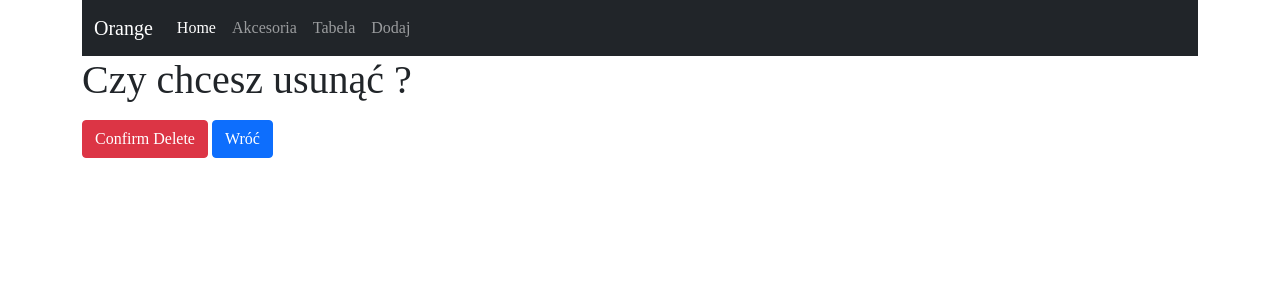
After one commit to ProSwiety/Orange, a Django app: page /inw/table/delete in a window 1280 px wide. The commit adds this page. Shown: the top 300 px of the page. Run offline with Django 4.2, Linux system fonts and the light colour scheme; some libraries are stand-ins or nearby versions.

Commit message:
confirm delete

```diff
--- a/work_site/inw/templates/inw/inwmodel_create_form.html
+++ b/work_site/inw/templates/inw/inwmodel_create_form.html
@@ -10,6 +10,8 @@
     {{form|crispy}}
     <div class="mb-0">
         <button type="submit" class="btn btn-primary btn">Zapisz</button>
+        <a class="btn btn-primary" href="{% url 'myapp:table' %}">Wróć</a>
+
     </div>
 </form>
 {% endblock %}
--- /dev/null
+++ b/work_site/inw/templates/inw/inwmodel_delete_list.html
@@ -0,0 +1,21 @@
+{% extends 'base.html' %}
+
+{% block title %} Delete {% endblock %}
+
+{% block content %}
+<h1>Czy chcesz usunąć ?</h1>
+<form method="POST">
+    {% csrf_token %}
+    <ul>
+        {% for object in objects %}
+            <li>
+                {{object.Nazwa}}
+                {{object.EAN}}
+                {{object.Ilosc}}
+            </li>
+        {% endfor %}
+    </ul>
+    <button type="submit" class="btn btn-danger" name="confirm">Confirm Delete</button>
+    <a class="btn btn-primary" href="{% url 'myapp:table' %}">Wróć</a>
+</form>
+{% endblock %}
--- a/work_site/inw/templates/inw/inwmodel_update_form.html
+++ b/work_site/inw/templates/inw/inwmodel_update_form.html
@@ -10,6 +10,7 @@
     {{form|crispy}}
     <div class="mb-0">
         <input class="btn-primary" type="submit" value="Zapisz">
+        <a class="btn btn-primary" href="{% url 'myapp:table' %}">Wróć</a>
     </div>
 </form>
 {% endblock %}
--- a/work_site/inw/urls.py
+++ b/work_site/inw/urls.py
@@ -8,7 +8,7 @@ urlpatterns = [
     path('upload/',views.UploadData.as_view(), name='upload'),
     path('create/',views.CreateData.as_view(), name='create'),
     path('update/<int:pk>',views.UpdateView.as_view(), name='update'),
-    path('sort_up/',views.table_sort_up, name='sortu'),
-    path('sort_down/',views.table_sort_down, name='sortd'),
-    path('test/',views.TestList.as_view()),
+    path('table/sort_up/',views.table_sort_up, name='sortu'),
+    path('table/sort_down/',views.table_sort_down, name='sortd'),
+    path('table/delete',views.confirm_delete_list, name='list')
 ]
--- a/work_site/inw/views.py
+++ b/work_site/inw/views.py
@@ -10,10 +10,15 @@ from django.contrib import messages
 
 # Create your views here.
 
-class TestList(ListView):
-    model = InwModel
-    queryset = InwModel.objects.filter(Ilosc__lt=0)
-    template_name = 'inw/test.html'
+def confirm_delete_list(request):
+    if request.method == 'GET':
+        id_list = request.GET.getlist('delete[]')
+        objects = InwModel.objects.filter(id__in=id_list)
+        return render(request, 'inw/inwmodel_delete_list.html', {'objects':objects})
+    if request.method == 'POST':
+        id_list = request.GET.getlist('delete[]')
+        objects = InwModel.objects.filter(id__in=id_list).delete()
+        return redirect('/inw/table')
 
 class UploadData(View):
     def get(self,request):
@@ -70,10 +75,6 @@ class TableData(View):
                 values = InwModel.objects.filter(Ilosc__gt=0)
                 context = {'values': values}
                 return render(request, 'inw/table_form.html', context)
-        if 'delete[]' in request.POST:
-            id_list = request.POST.getlist('delete[]')
-            InwModel.objects.filter(id__in=id_list).delete()
-            return redirect('/inw/table')
 
 def table_sort_up(request):
     values = InwModel.objects.order_by('-Ilosc')
```
Also changed, not shown: work_site/inw/templates/inw/inwmodel_confirm_delete.html (deleted, +0 -18 lines), work_site/inw/templates/inw/table_form.html (+7 -6 lines), work_site/inw/templates/inw/test.html (deleted, +0 -11 lines), work_site/db.sqlite3.
